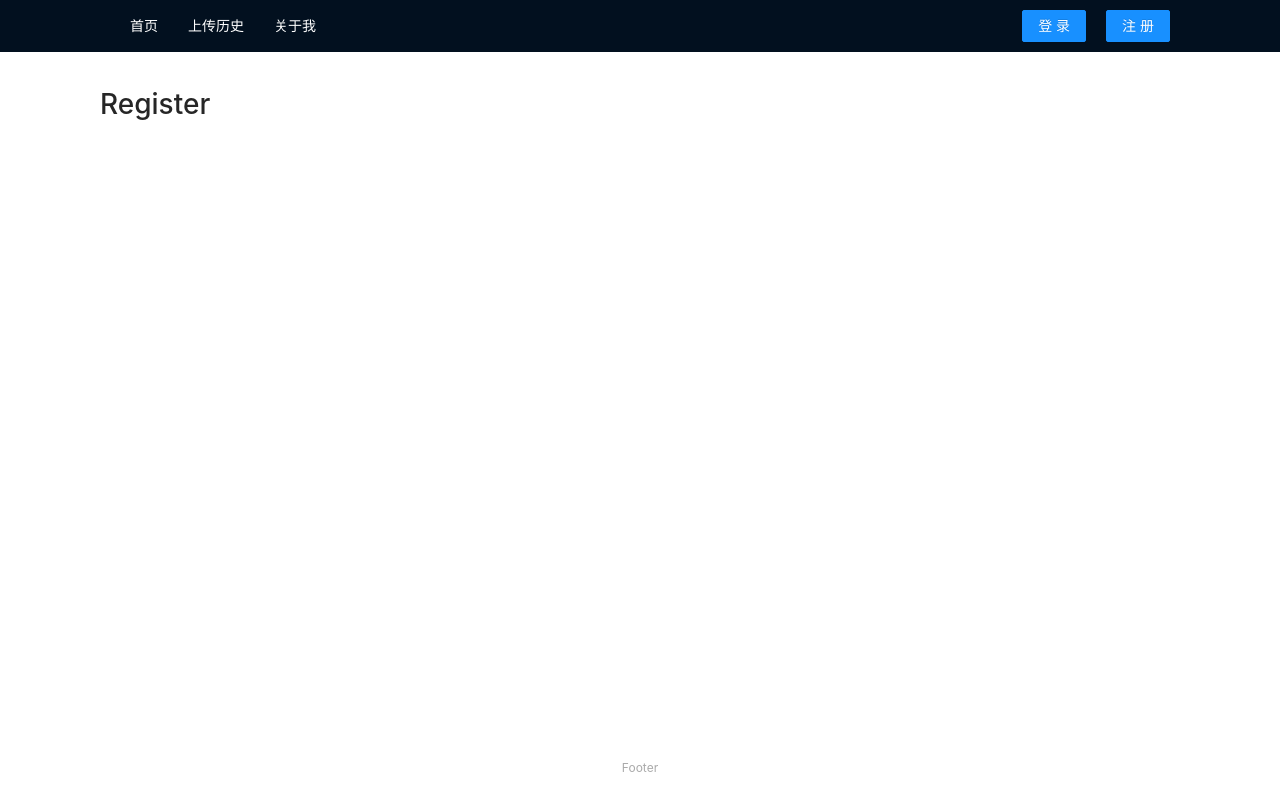
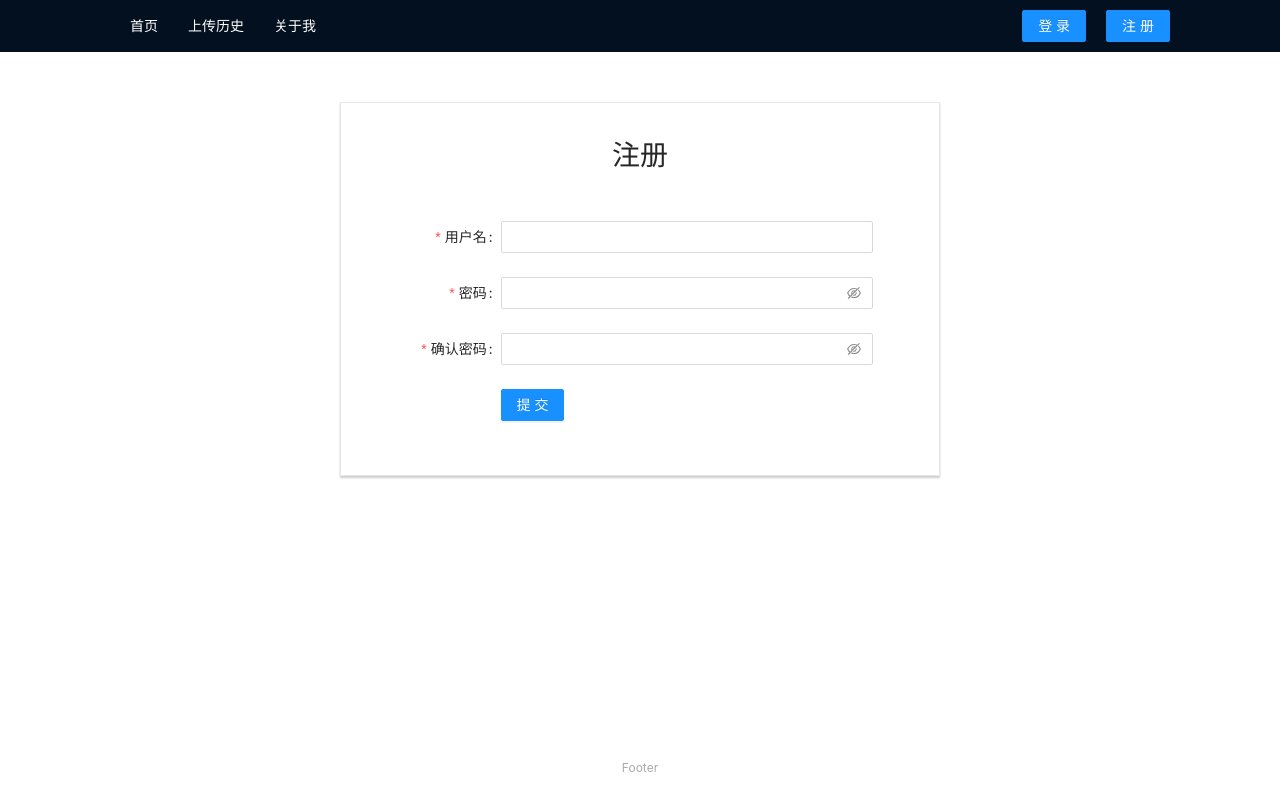
Before and after one commit to MRhuo857/Epic, a React app: page /register in a window 1280 px wide. Built offline with nearby package versions, Linux system fonts and the light colour scheme.

Commit message:
引入form表单

```diff
--- a/src/pages/Register.js
+++ b/src/pages/Register.js
@@ -1,9 +1,79 @@
 import React from "react";
-function Component(){
+import {Form, Input, Button} from 'antd';
+import styled from 'styled-components';
+
+const Wrapper = styled.div`
+  max-width: 600px;
+  margin: 20px auto;
+  box-shadow: 0 2px 2px rgba(0,0,0,0.2);
+  border: 1px solid rgba(230,230,230);
+`
+const FormWrapper = styled.div`
+  padding: 30px 20px;
+`
+const Title = styled.h1`
+  text-align: center;
+  margin-top: 30px;
+`
+const layout = {
+  labelCol: {span: 6},
+  wrapperCol: {span: 16},
+};
+const tailLayout = {
+  wrapperCol: {offset: 6, span: 16},
+};
+const Register = () => {
+  const onFinish = values => {
+    console.log('Success:', values);
+  };
+
+  const onFinishFailed = errorInfo => {
+    console.log('Failed:', errorInfo);
+  };
+
   return (
-    <>
-      <h1>Register</h1>
-    </>
-  )
+    <Wrapper>
+      <Title>注册</Title>
+      <FormWrapper>
+        <Form
+          {...layout}
+          name="basic"
+          initialValues={{remember: true}}
+          onFinish={onFinish}
+          onFinishFailed={onFinishFailed}
+        >
+          <Form.Item
+            label="用户名"
+            name="username"
+            rules={[{required: true, message: 'Please input your username!'}]}
+          >
+            <Input/>
+          </Form.Item>
+
+          <Form.Item
+            label="密码"
+            name="password"
+            rules={[{required: true, message: 'Please input your password!'}]}
+          >
+            <Input.Password/>
+          </Form.Item>
+
+          <Form.Item
+            label="确认密码"
+            name="password"
+            rules={[{required: true, message: 'Please input your password!'}]}
+          >
+            <Input.Password/>
+          </Form.Item>
+
+          <Form.Item {...tailLayout}>
+            <Button type="primary" htmlType="submit">
+              提交
+            </Button>
+          </Form.Item>
+        </Form>
+      </FormWrapper>
+    </Wrapper>
+  );
 }
-export default Component
+export default Register
```
